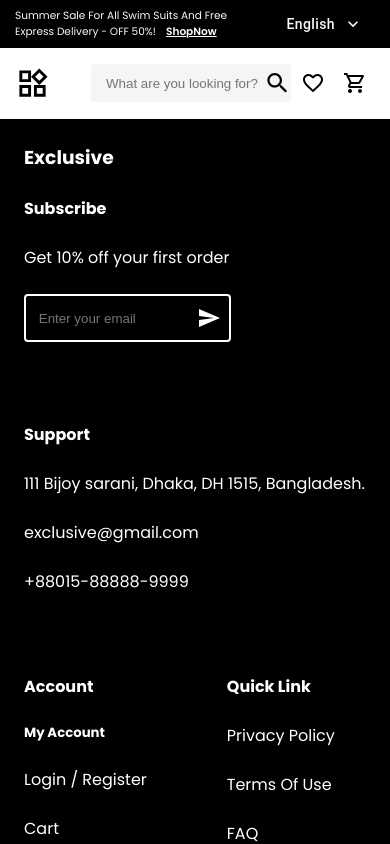
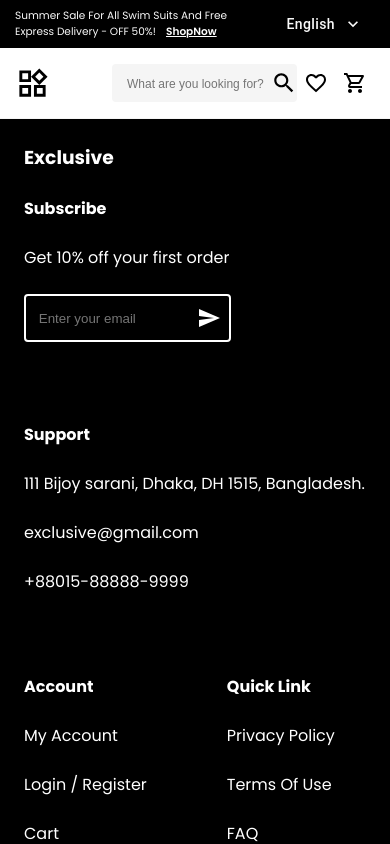
Before and after one commit to AhmedAdel700/eCommerce, a React (Vite) app: page / in a window 390 px wide. Shown: the top 844 px of the page. Built offline with nearby package versions, Linux system fonts and the light colour scheme.

Commit message:
Fixed The Header UI

```diff
--- a/src/components/footer/Footer.jsx
+++ b/src/components/footer/Footer.jsx
@@ -3,6 +3,7 @@ import { Box, Stack } from "@mui/material";
 import CopyrightIcon from "@mui/icons-material/Copyright";
 import SendIcon from "@mui/icons-material/Send";
 import "./footer.css";
+import { Link } from "react-router-dom";
 
 export default function Footer() {
   return (
@@ -38,8 +39,12 @@ export default function Footer() {
         <Grid item xs={12} sm={6} md={2} lg={2}>
           <Stack gap={3}>
             <h4>Account</h4>
-            <h5>My Account</h5>
-            <p>Login / Register</p>
+            <Link to="account">
+              <p>My Account</p>
+            </Link>
+            <Link to="sign-up">
+              <p>Login / Register</p>
+            </Link>
             <p>Cart</p>
             <p>Wishlist</p>
             <p>Shop</p>
--- a/src/components/header/header.css
+++ b/src/components/header/header.css
@@ -155,17 +155,21 @@ header .controls {
   }
 
   header .controls {
-    gap: 10px;
+    gap: 7px;
 
     & .search {
       position: relative;
-      width: 200px;
+      width: 185px;
       height: 38px;
+
+      & input::placeholder {
+        font-size: 12px;
+      }
 
       & .search-i {
         right: 0px;
-        width: 27px;
-        height: 27px;
+        width: 26px;
+        height: 26px;
       }
     }
   }
```
